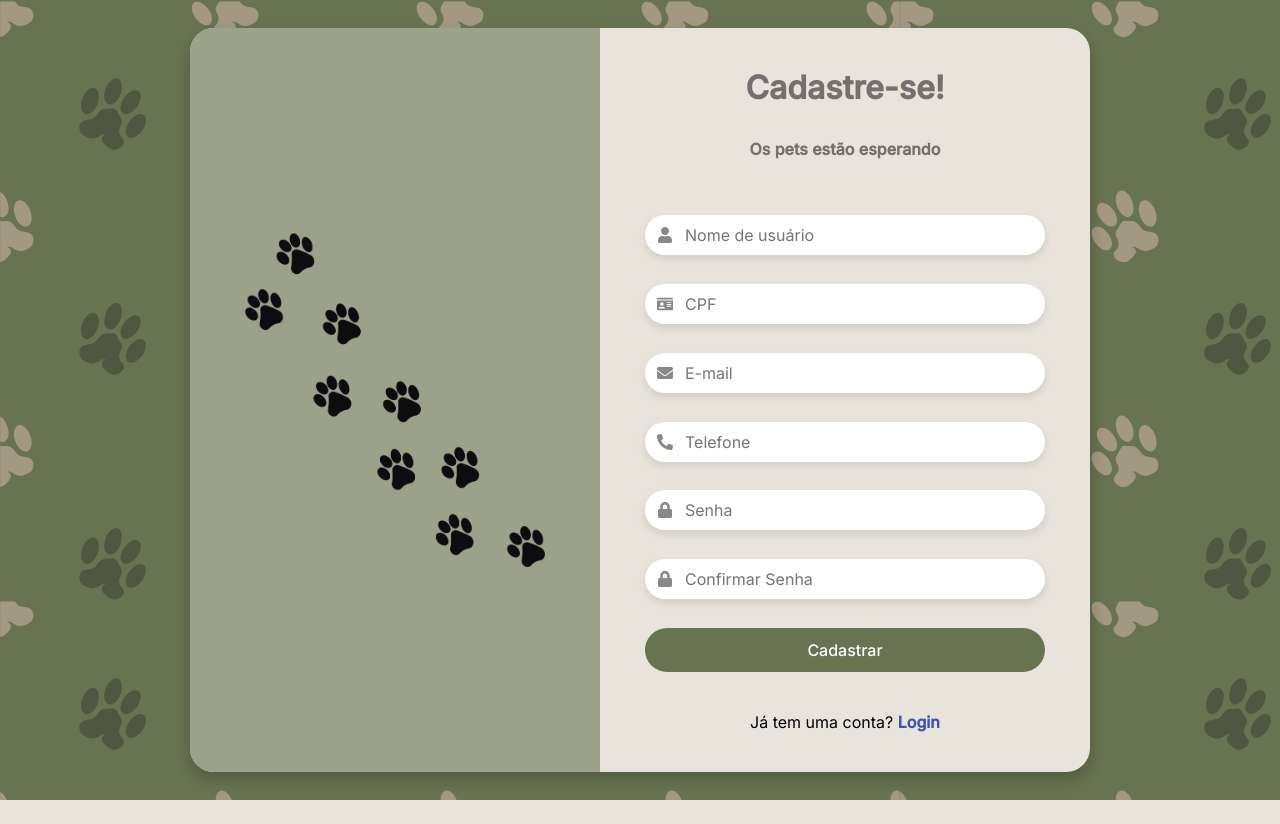
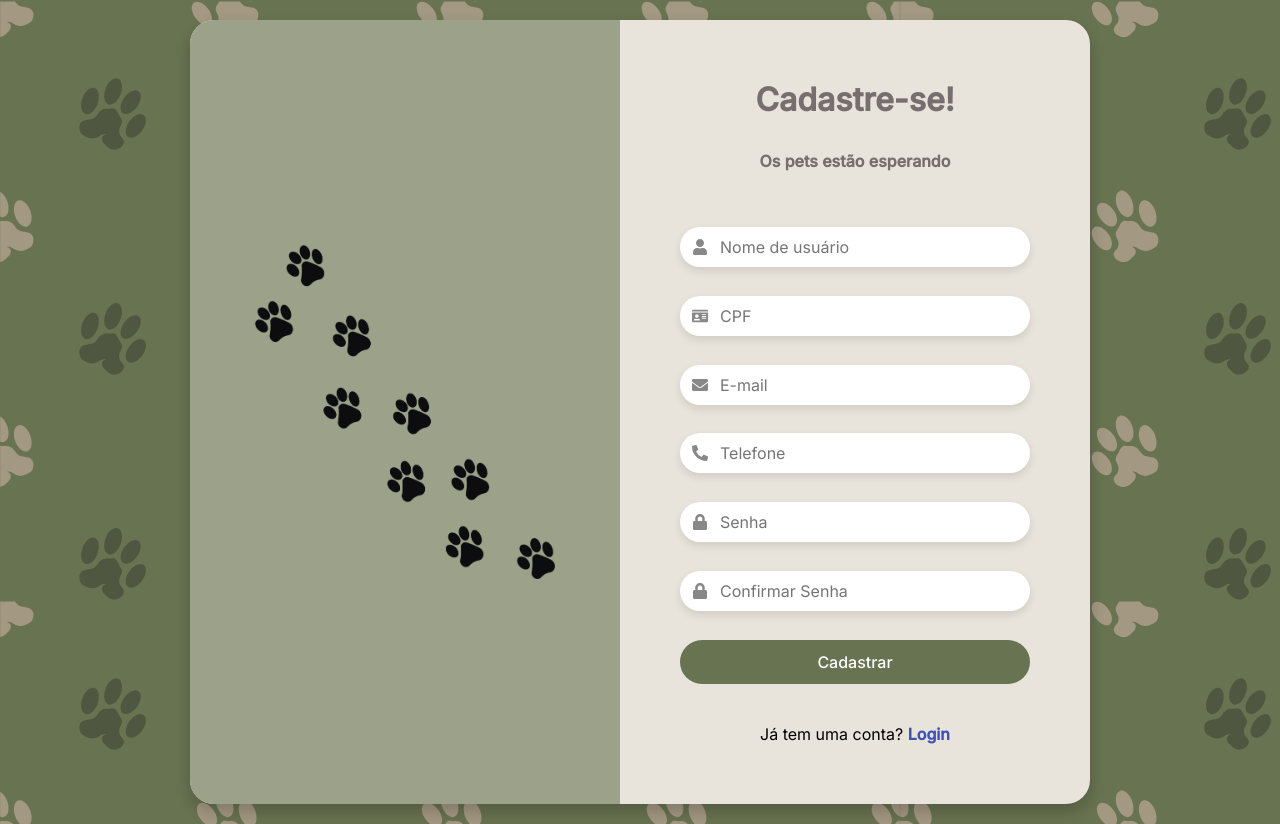
Before and after one commit to saracristinas/Sistema-de-adocao, a React (Vite) app: page /cadastro in a window 1280 px wide. Before the commit the page ends 800 px from the top, so only its background shows below. Built offline with nearby package versions, Linux system fonts and the light colour scheme; a web font is replaced by a local one.

Commit message:
Ajustando a responsividade tela de cadastro

```diff
--- a/src/Components/Cadastro/Cadastro.css
+++ b/src/Components/Cadastro/Cadastro.css
@@ -1,9 +1,10 @@
 /* ===== FONTE PADRÃO DO CADASTRO ===== */
-body, html {
+body,
+html {
   margin: 0;
   padding: 0;
   height: 100%;
-  font-family: 'Segoe UI', Tahoma, Geneva, Verdana, sans-serif;
+  font-family: "Segoe UI", Tahoma, Geneva, Verdana, sans-serif;
   background-color: #687351;
 }
 
@@ -13,7 +14,7 @@ body, html {
   justify-content: center;
   align-items: center;
   min-height: 100vh;
-  background-image: url('/src/assets/Fundo-de-tela.svg');
+  background-image: url("/src/assets/Fundo-de-tela.svg");
   background-color: #687351;
   padding: 20px;
   box-sizing: border-box;
@@ -27,7 +28,9 @@ body, html {
   overflow: hidden;
   max-width: 900px;
   width: 100%;
-  align-items: stretch;
+  align-items: stretch; /* já está aqui, isso é essencial */
+  height: 100%; /* <-- Adicione esta linha */
+  min-height: 600px; /* opcional, garante altura mínima */
   box-shadow: 0 8px 16px rgba(0, 0, 0, 0.2);
 }
 
@@ -38,6 +41,13 @@ body, html {
   display: flex;
   justify-content: center;
   align-items: center;
+  height: auto;
+  padding: 40px; /* eu adicionei isso para que a imagem da esquerda, fique igual a imagem do formulario*/
+
+  .pet-image {
+    width: 100%;
+    max-width: 300px;
+  }
 }
 
 /* ===== FORMULÁRIO ===== */
@@ -47,10 +57,9 @@ form {
   flex-direction: column;
   align-items: center;
   justify-content: center;
-  padding: 40px;
+  padding: 60px; /* eu adicionei isso para que a imagem da direita, fique igual a imagem da esquerda*/
   box-sizing: border-box;
 }
-
 
 form::-webkit-scrollbar {
   width: 8px;
@@ -93,7 +102,7 @@ h3 {
   font-size: 1rem;
   background-color: #fff;
   outline: none;
-  box-shadow: 0 4px 8px rgba(0,0,0,0.1);
+  box-shadow: 0 4px 8px rgba(0, 0, 0, 0.1);
 }
 
 .input-field .icon {
--- a/src/Components/Cadastro/Cadastro.jsx
+++ b/src/Components/Cadastro/Cadastro.jsx
@@ -26,8 +26,9 @@ const handleCpfChange = (e) => {
     let value = e.target.value.replace(/\D/g, "").slice(0, 11); // Remove não números e limita a 11 dígitos
 
     // Aplica a máscara 000.000.000-00 com uma expressão só
-  value = value.replace(/(\d{3})(\d{3})(\d{3})(\d{0,2})/, (match, p1, p2, p3, p4) =>
-    `${p1}.${p2}.${p3}${p4 ? `-${p4}` : ""}`
+    value = value.replace(
+      /(\d{3})(\d{3})(\d{3})(\d{0,2})/,
+      (match, p1, p2, p3, p4) => `${p1}.${p2}.${p3}${p4 ? `-${p4}` : ""}`
     );
 
     setCpf(value);
@@ -38,13 +39,13 @@ const handlePhoneChange = (e) => {
     let value = e.target.value.replace(/\D/g, "").slice(0, 11); // Remove não números e limita a 11 dígitos
 
     // Aplica a máscara (00) 00000-0000 ou (00) 0000-0000
-  value = value.replace(/^(\d{2})(\d{4,5})(\d{0,4})/, (match, ddd, meio, fim) =>
-    `(${ddd}) ${meio}${fim ? `-${fim}` : ""}`
+    value = value.replace(
+      /^(\d{2})(\d{4,5})(\d{0,4})/,
+      (match, ddd, meio, fim) => `(${ddd}) ${meio}${fim ? `-${fim}` : ""}`
     );
 
     setPhone(value);
   };
-
 
   // Função que formata a primeira letra maiúscula do nome
   const capitalizeFirstLetter = (str) => {
@@ -102,7 +103,7 @@ const handlePhoneChange = (e) => {
     <div className="background-image">
       <div className="cadastro-wrapper">
         <div className="image-side">
-          <img src={patinhas} alt="Imagem de pets" style={{ width: "80%", maxWidth: "300px" }} />
+          <img src={patinhas} alt="Imagem de pets" className="pet-image" />
         </div>
 
         <form onSubmit={handleSubmit}>
@@ -184,7 +185,6 @@ const handlePhoneChange = (e) => {
       </div>
     </div>
   );
-
 };
 
 export default Cadastro;
--- a/src/Components/Login/Login.css
+++ b/src/Components/Login/Login.css
@@ -27,6 +27,7 @@
   max-width: 900px;
   width: 90%;
   align-items: stretch;
+  box-shadow: 0 8px 16px rgba(0, 0, 0, 0.2);
 }
 
 .image-side {
```
Lines whose indentation alone changed are shown as unchanged.
